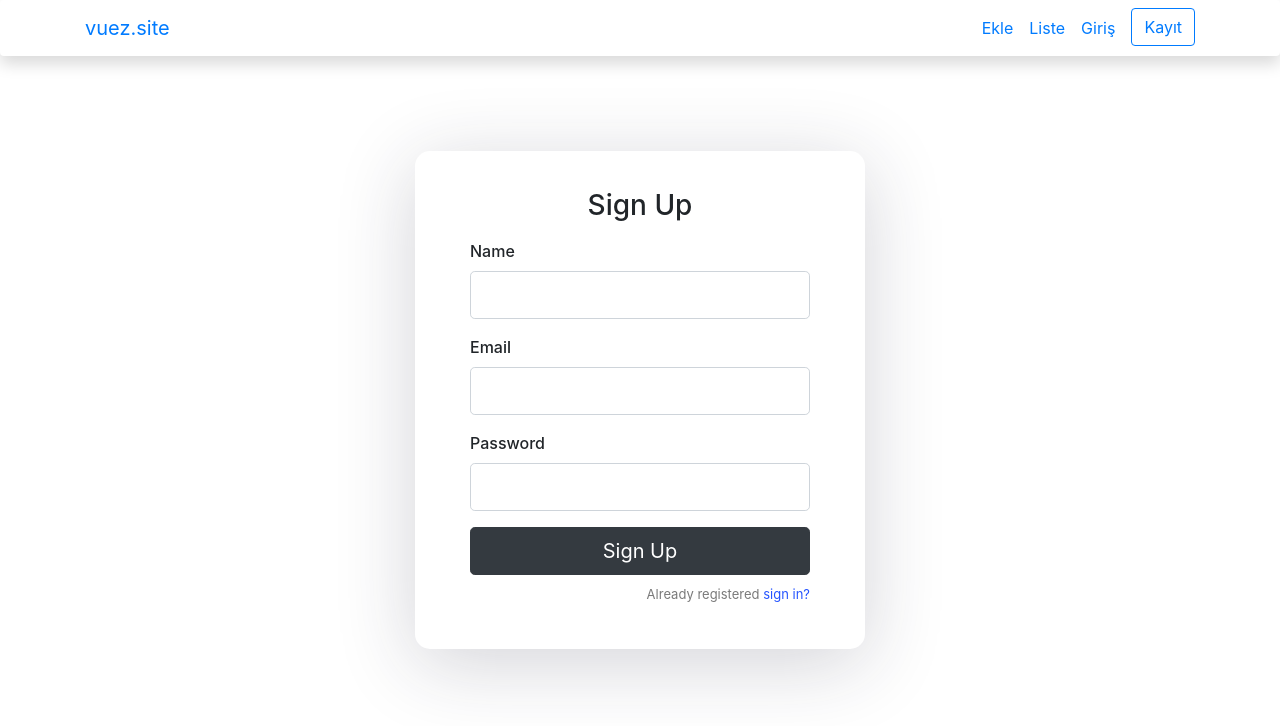
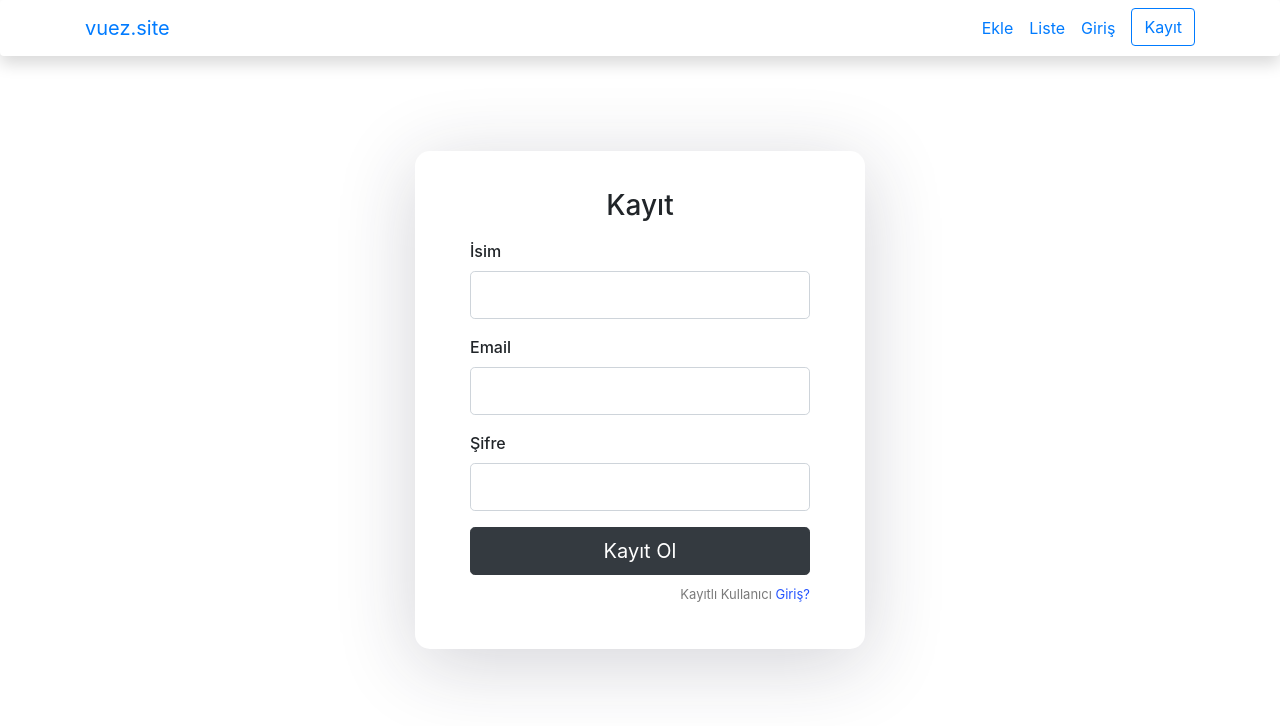
Before and after one commit to xbios/vue-firebase-crud-app, a Vue app: page / in a window 1280 px wide. Shown: the top 726 px of the page. Built offline with nearby package versions, Linux system fonts and the light colour scheme.

Commit message:
duzenleme

```diff
--- a/src/components/ForgotPassword.vue
+++ b/src/components/ForgotPassword.vue
@@ -1,14 +1,20 @@
 <template>
   <div class="vue-tempalte">
     <form @submit.prevent="forgetPassword">
-            <h3>Forgot Password</h3>
+      <h3>Şifremi Hatırlat</h3>
 
       <div class="form-group">
         <label>Email</label>
-                <input type="email" class="form-control form-control-lg" v-model="user.email" />
+        <input
+          type="email"
+          class="form-control form-control-lg"
+          v-model="user.email"
+        />
       </div>
 
-            <button type="submit" class="btn btn-dark btn-lg btn-block">Reset password</button>
+      <button type="submit" class="btn btn-dark btn-lg btn-block">
+        Şifre Resetle
+      </button>
     </form>
   </div>
 </template>
@@ -21,8 +27,8 @@ export default {
   data() {
     return {
       user: {
-        email: ''
-      }
+        email: "",
+      },
     };
   },
   methods: {
@@ -31,14 +37,15 @@ export default {
         .auth()
         .sendPasswordResetEmail(this.user.email)
         .then(() => {
-            alert('Check your registered email to reset the password!')
+          alert("Check your registered email to reset the password!");
           this.user = {
-              email: ''
-            }
-        }).catch((error) => {
-          alert(error)
+            email: "",
+          };
         })
-    }
-  }
+        .catch((error) => {
+          alert(error);
+        });
+    },
+  },
 };
 </script>
--- a/src/components/Login.vue
+++ b/src/components/Login.vue
@@ -1,10 +1,10 @@
 <template>
   <div class="vue-tempalte">
     <form @submit.prevent="userLogin">
-      <h3>Sign In</h3>
+      <h3>Giriş</h3>
 
       <div class="form-group">
-        <label>Email address</label>
+        <label>Email adres</label>
         <input
           type="email"
           class="form-control form-control-lg"
@@ -13,7 +13,7 @@
       </div>
 
       <div class="form-group">
-        <label>Password</label>
+        <label>Şifre</label>
         <input
           type="password"
           class="form-control form-control-lg"
@@ -26,7 +26,7 @@
       </button>
 
       <p class="forgot-password text-right mt-2 mb-4">
-        <router-link to="/forgot-password">Forgot password ?</router-link>
+        <router-link to="/forgot-password">Şifremi Hatırlat ?</router-link>
       </p>
     </form>
   </div>
--- a/src/components/Signup.vue
+++ b/src/components/Signup.vue
@@ -1,30 +1,42 @@
 <template>
   <div class="vue-tempalte">
     <form @submit.prevent="userRegistration">
-            <h3>Sign Up</h3>
+      <h3>Kayıt</h3>
 
       <div class="form-group">
-                <label>Name</label>
-                <input type="text" class="form-control form-control-lg" v-model="user.name" />
+        <label>İsim</label>
+        <input
+          type="text"
+          class="form-control form-control-lg"
+          v-model="user.name"
+        />
       </div>
 
       <div class="form-group">
         <label>Email</label>
-                <input type="email" class="form-control form-control-lg" v-model="user.email" />
+        <input
+          type="email"
+          class="form-control form-control-lg"
+          v-model="user.email"
+        />
       </div>
 
       <div class="form-group">
-                <label>Password</label>
-                <input type="password" class="form-control form-control-lg" v-model="user.password" />
+        <label>Şifre</label>
+        <input
+          type="password"
+          class="form-control form-control-lg"
+          v-model="user.password"
+        />
       </div>
 
       <button type="submit" class="btn btn-dark btn-lg btn-block">
-               Sign Up
+        Kayıt Ol
       </button>
 
       <p class="forgot-password text-right">
-                Already registered
-                <router-link :to="{name: 'login'}">sign in?</router-link>
+        Kayıtlı Kullanıcı
+        <router-link :to="{ name: 'login' }">Giriş?</router-link>
       </p>
     </form>
   </div>
@@ -39,10 +51,10 @@ export default {
   data() {
     return {
       user: {
-        name: '',
-        email: '',
-        password: ''
-      }
+        name: "",
+        email: "",
+        password: "",
+      },
     };
   },
   methods: {
@@ -53,16 +65,16 @@ export default {
         .then((res) => {
           res.user
             .updateProfile({
-            displayName: this.user.name
+              displayName: this.user.name,
             })
             .then(() => {
-            this.$router.push('/login')
+              this.$router.push("/login");
             });
         })
         .catch((error) => {
           alert(error.message);
         });
-    }
-  }
+    },
+  },
 };
 </script>
--- a/src/components/UserCreate.vue
+++ b/src/components/UserCreate.vue
@@ -1,10 +1,10 @@
 <template>
   <div class="row justify-content-center">
     <div class="col-md-5">
-      <h3 class="text-center">Add User</h3>
+      <h3 class="text-center">Ekle</h3>
       <form @submit.prevent="onFormSubmit">
         <div class="form-group">
-          <label>Name</label>
+          <label>İsim</label>
           <input
             type="text"
             class="form-control"
@@ -24,7 +24,7 @@
         </div>
 
         <div class="form-group">
-          <label>Phone</label>
+          <label>Telefon</label>
           <input
             type="text"
             class="form-control"
@@ -34,7 +34,7 @@
         </div>
 
         <div class="form-group">
-          <button class="btn btn-primary btn-block">Add User</button>
+          <button class="btn btn-primary btn-block">Kayıt Ekle</button>
         </div>
       </form>
     </div>
--- a/src/components/UserEdit.vue
+++ b/src/components/UserEdit.vue
@@ -1,10 +1,10 @@
 <template>
   <div class="row justify-content-center">
     <div class="col-md-5">
-      <h3 class="text-center">Update User</h3>
+      <h3 class="text-center">Güncelle</h3>
       <form @submit.prevent="onUpdateForm">
         <div class="form-group">
-          <label>Name</label>
+          <label>İsim</label>
           <input
             type="text"
             class="form-control"
@@ -24,7 +24,7 @@
         </div>
 
         <div class="form-group">
-          <label>Phone</label>
+          <label>Telefon</label>
           <input
             type="text"
             class="form-control"
@@ -34,7 +34,7 @@
         </div>
 
         <div class="form-group">
-          <button class="btn btn-primary btn-block">Add User</button>
+          <button class="btn btn-primary btn-block">Kayıt Güncelle</button>
         </div>
       </form>
     </div>
--- a/src/components/UserList.vue
+++ b/src/components/UserList.vue
@@ -4,10 +4,10 @@
       <table class="table table-striped">
         <thead>
           <tr>
-            <th>Name</th>
+            <th>isim</th>
             <th>Email</th>
-            <th>Phone</th>
-            <th>Actions</th>
+            <th>Telefon</th>
+            <th>İşlem</th>
           </tr>
         </thead>
         <tbody>
@@ -19,13 +19,13 @@
               <router-link
                 :to="{ name: 'edit', params: { id: user.key } }"
                 class="btn btn-primary"
-                >Edit
+                >Düzenle
               </router-link>
               <button
                 @click.prevent="deleteUser(user.key)"
                 class="btn btn-danger"
               >
-                Delete
+                Sil
               </button>
             </td>
           </tr>
```
Lines whose indentation alone changed are shown as unchanged.
